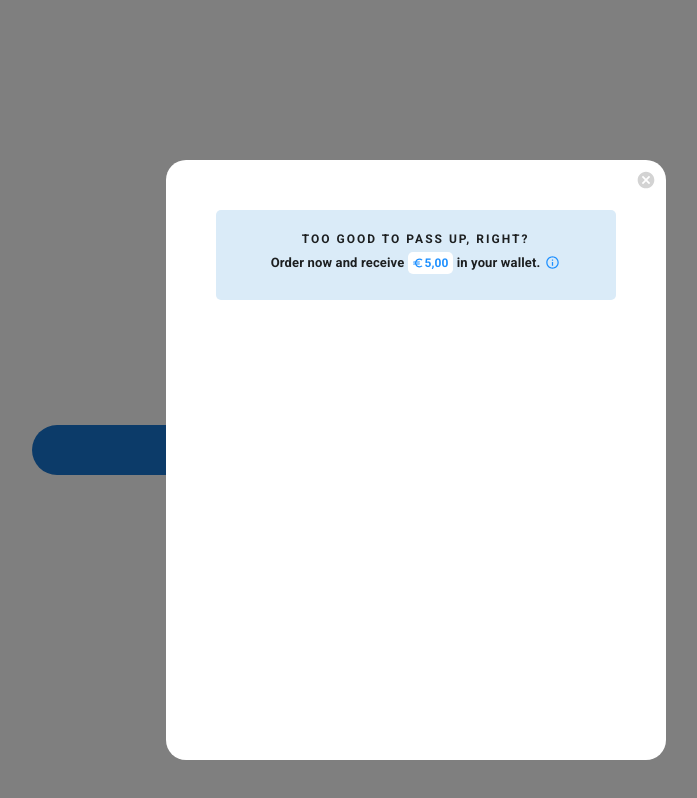
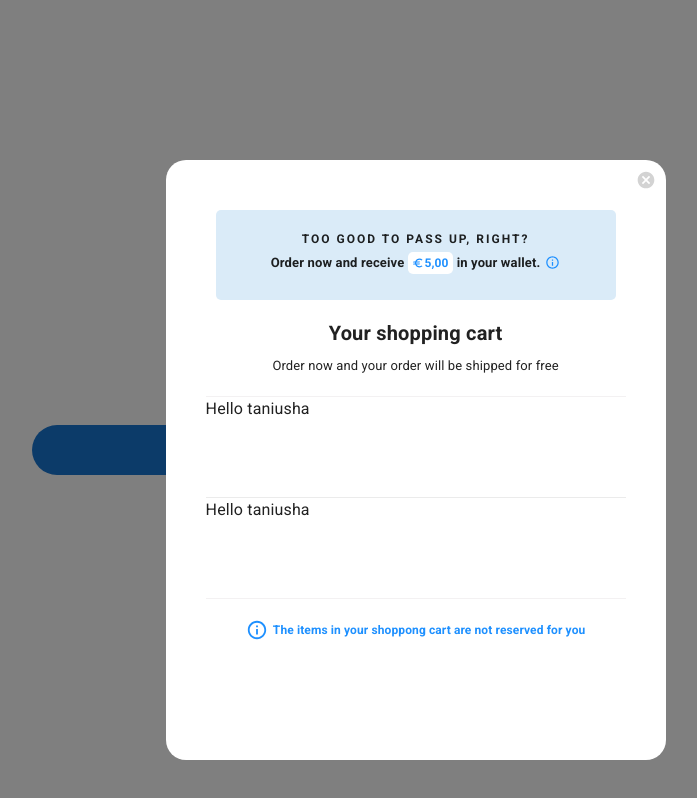
Before and after one commit to TatsianaKedrova/red-rocket-app, a React (Create React App) app: page / in a window 1280 px wide. Both pictures are taken after a click on the button "Add to shopping cart". Shown: the whole page, without its empty margins (308-1005 px from the left). Built offline with nearby package versions, Linux system fonts and the light colour scheme.

Commit message:
feat(vers-0.1): basic ui for cart items and footer info

```diff
--- /dev/null
+++ b/src/components/popupWindow/CartItems.tsx
@@ -0,0 +1,22 @@
+import { Stack } from "@mui/material";
+import React from "react";
+import Divider from "@mui/material/Divider";
+import ItemInCart from "./ItemInCart";
+import { popupStyle } from "./popupWindowStyles.styles";
+
+const CartItems = () => {
+  return (
+    <Stack
+      direction={"column"}
+      divider={<Divider orientation="horizontal" light />}
+      sx={popupStyle.cartItemsStackStyle}
+    >
+      <ItemInCart />
+      <ItemInCart />
+    </Stack>
+  );
+};
+
+export default CartItems;
+
+//#d3d3d3
--- /dev/null
+++ b/src/components/popupWindow/HeaderText.tsx
@@ -0,0 +1,12 @@
+import { Stack, Typography } from "@mui/material";
+import React from "react";
+
+const HeaderText = () => {
+  return (
+    <Stack direction={"column"} spacing={1} sx={{textAlign: "center", mt: "18px"}}>
+      <Typography fontSize={20} fontWeight={"bold"}>Your shopping cart</Typography>
+      <Typography fontSize={13}>Order now and your order will be shipped for free</Typography>
+    </Stack>
+  );
+};
+export default HeaderText;
--- /dev/null
+++ b/src/components/popupWindow/InfoFooter.tsx
@@ -0,0 +1,20 @@
+import { Box, Typography } from "@mui/material";
+import React from "react";
+import InfoOutlinedIcon from "@mui/icons-material/InfoOutlined";
+import { popupStyle } from "./popupWindowStyles.styles";
+
+const InfoFooter = () => {
+  return (
+    <Box sx={popupStyle.infoFooterContainer}>
+      <InfoOutlinedIcon
+        htmlColor="#1e90ff"
+        sx={{ mr: "5px", width: "22px", height: "22px" }}
+      />
+      <Typography fontSize={12} color={"#1e90ff"} fontWeight={"bold"}>
+        The items in your shoppong cart are not reserved for you
+      </Typography>
+    </Box>
+  );
+};
+
+export default InfoFooter;
--- /dev/null
+++ b/src/components/popupWindow/ItemInCart.tsx
@@ -0,0 +1,12 @@
+import { Stack } from "@mui/material";
+import React from "react";
+
+const ItemInCart = () => {
+  return (
+    <Stack direction={"row"} sx={{ height: "100px",  }}>
+      Hello taniusha
+    </Stack>
+  );
+};
+
+export default ItemInCart;
--- a/src/components/popupWindow/ModalContainer.tsx
+++ b/src/components/popupWindow/ModalContainer.tsx
@@ -1,9 +1,12 @@
 import { Box, Container, Modal, Stack } from "@mui/material";
 import React from "react";
-import InfoOutlinedIcon from "@mui/icons-material/InfoOutlined";
-import EuroOutlinedIcon from "@mui/icons-material/EuroOutlined";
+
 import CancelIcon from "@mui/icons-material/Cancel";
 import { popupStyle } from "../popupWindow/popupWindowStyles.styles";
+import ModalHeaderInfo from "./ModalHeaderInfo";
+import HeaderText from "./HeaderText";
+import CartItems from "./CartItems";
+import InfoFooter from "./InfoFooter";
 
 type ModalContainerProps = {
   open: boolean;
@@ -31,48 +34,10 @@ const ModalContainer: React.FC<ModalContainerProps> = ({
             sx={{ width: "20px", height: "20px" }}
           />
         </Box>
-        <Stack direction={"column"} sx={popupStyle.stackHeader}>
-          <Box sx={popupStyle.goodToPassUp}>TOO GOOD TO PASS UP, RIGHT?</Box>
-          <Box sx={popupStyle.orderEuroStyle}>
-            <Box
-              sx={{
-                fontSize: "13px",
-                fontWeight: "bold",
-              }}
-            >
-              Order now and receive
-            </Box>
-            <Box sx={popupStyle.euroFieldStyle}>
-              <EuroOutlinedIcon
-                htmlColor="#1e90ff"
-                sx={{ width: "12px", height: "12px", fontWeight: "bold" }}
-              />
-              <span
-                style={{
-                  fontSize: "12px",
-                  color: "#1e90ff",
-                  fontWeight: "bold",
-                }}
-              >
-                5,00
-              </span>
-            </Box>
-            <Box
-              sx={{
-                fontSize: "13px",
-                fontWeight: "bold",
-              }}
-            >
-              in your wallet.
-            </Box>
-            <span>
-              <InfoOutlinedIcon
-                htmlColor="#1e90ff"
-                sx={popupStyle.infoIconStyle}
-              />
-            </span>
-          </Box>
-        </Stack>
+        <ModalHeaderInfo />
+        <HeaderText />
+        <CartItems />
+        <InfoFooter />
       </Container>
     </Modal>
   );
--- /dev/null
+++ b/src/components/popupWindow/ModalHeaderInfo.tsx
@@ -0,0 +1,51 @@
+import React from "react";
+import InfoOutlinedIcon from "@mui/icons-material/InfoOutlined";
+import EuroOutlinedIcon from "@mui/icons-material/EuroOutlined";
+import { Box, Stack } from "@mui/material";
+import { popupStyle } from "./popupWindowStyles.styles";
+
+const ModalHeaderInfo = () => {
+  return (
+    <Stack direction={"column"} sx={popupStyle.stackHeader}>
+      <Box sx={popupStyle.goodToPassUp}>TOO GOOD TO PASS UP, RIGHT?</Box>
+      <Box sx={popupStyle.orderEuroStyle}>
+        <Box
+          sx={{
+            fontSize: "13px",
+            fontWeight: "bold",
+          }}
+        >
+          Order now and receive
+        </Box>
+        <Box sx={popupStyle.euroFieldStyle}>
+          <EuroOutlinedIcon
+            htmlColor="#1e90ff"
+            sx={{ width: "12px", height: "12px", fontWeight: "bold" }}
+          />
+          <span
+            style={{
+              fontSize: "12px",
+              color: "#1e90ff",
+              fontWeight: "bold",
+            }}
+          >
+            5,00
+          </span>
+        </Box>
+        <Box
+          sx={{
+            fontSize: "13px",
+            fontWeight: "bold",
+          }}
+        >
+          in your wallet.
+        </Box>
+        <span>
+          <InfoOutlinedIcon htmlColor="#1e90ff" sx={popupStyle.infoIconStyle} />
+        </span>
+      </Box>
+    </Stack>
+  );
+};
+
+export default ModalHeaderInfo;
--- a/src/components/popupWindow/popupWindowStyles.styles.ts
+++ b/src/components/popupWindow/popupWindowStyles.styles.ts
@@ -46,4 +46,16 @@ export const popupStyle = {
     boxSizing: "content-box",
     pt: "5px",
   },
+  infoFooterContainer: {
+    display: "flex",
+    flexDirection: "row",
+    justifyContent: "center",
+    alignItems: "center",
+  },
+  cartItemsStackStyle: {
+    borderTop: "1px solid rgba(224, 221, 222, 0.4)",
+    mt: "20px",
+    mb: "20px",
+    borderBottom: "1px solid rgba(224, 221, 222, 0.4)",
+  },
 };
```
